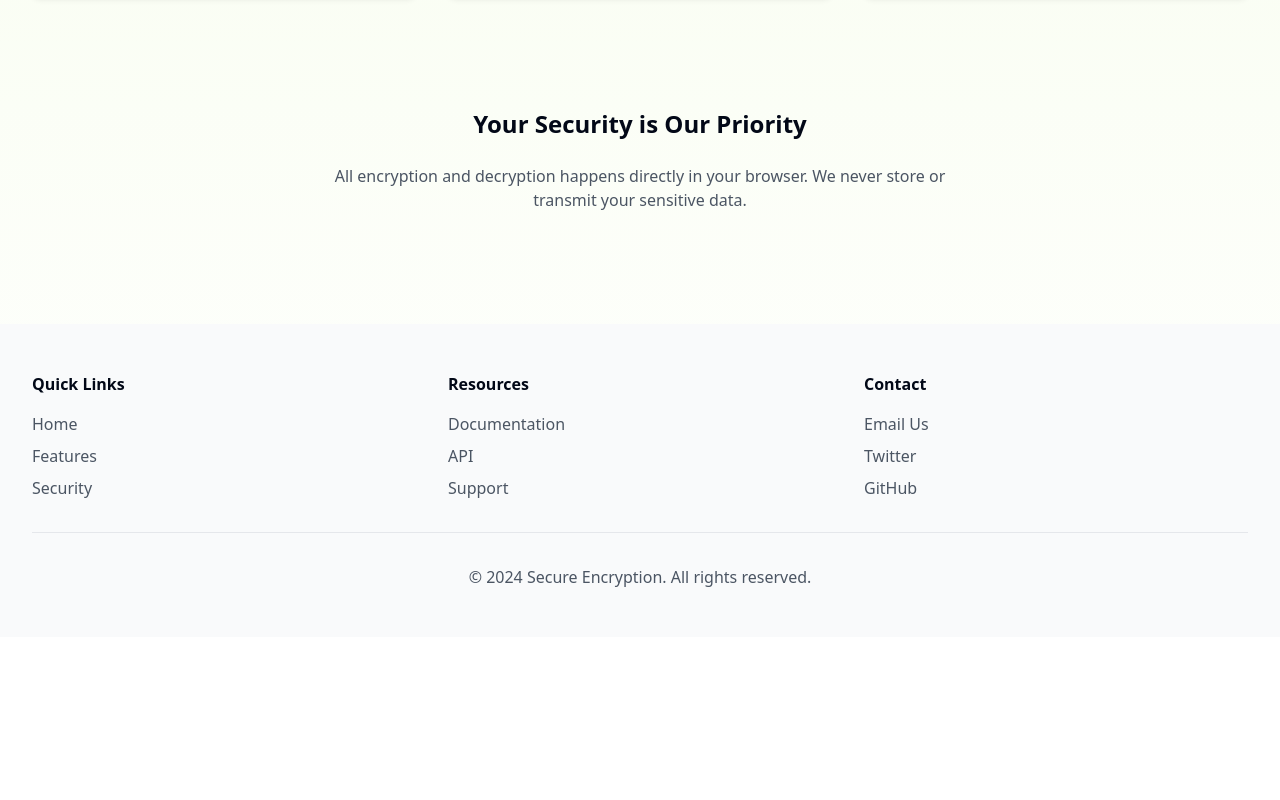
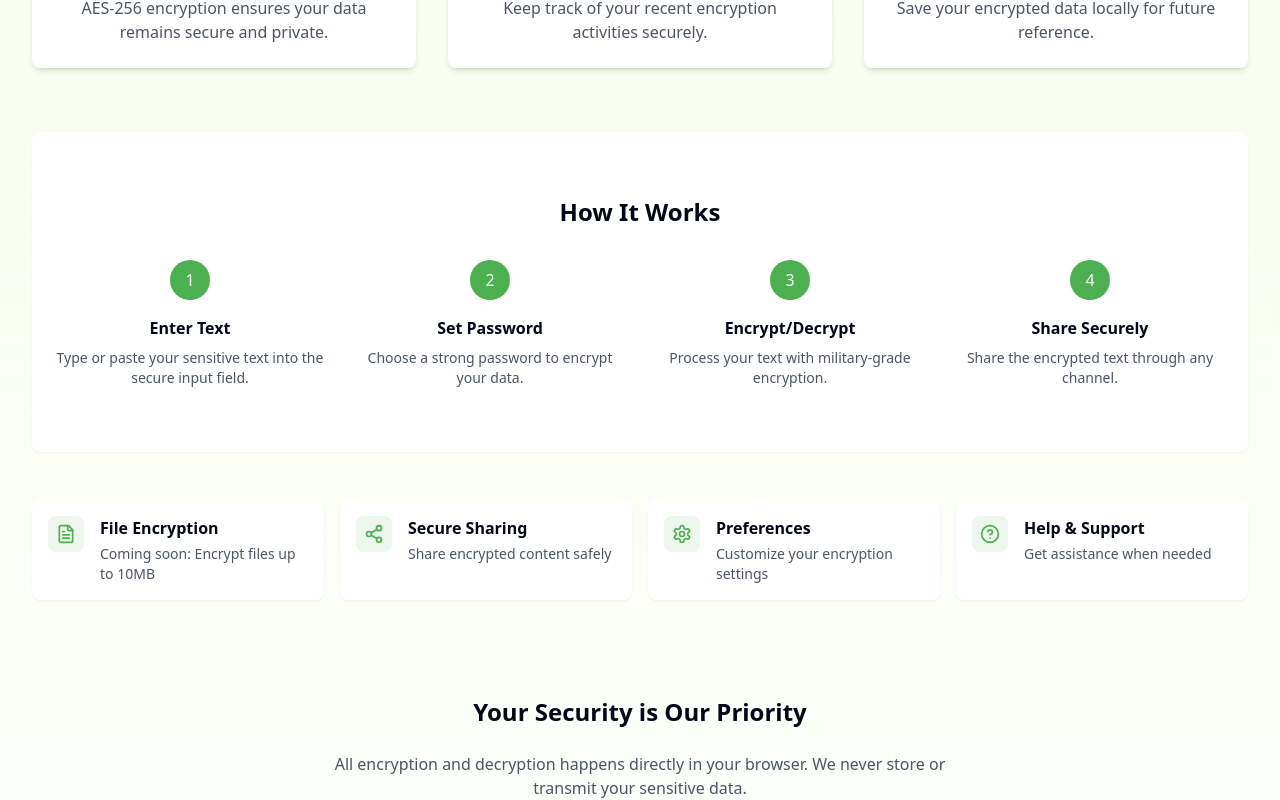
Before and after one commit to 1kelly-dickson/secure-greenspace, a React (Vite) app: page / in a window 1280 px wide. Shown: the part 1080-1880 px from the top of the page. Before the commit the page ends 1717 px from the top, so only its background shows below. Built offline with nearby package versions, Linux system fonts and the light colour scheme.

Commit message:
Add additional features for users
Implemented various enhancements to improve user experience and functionality in the encryption web application, making it more user-friendly and feature-rich.
[skip gpt_engineer]

```diff
--- a/src/pages/Index.tsx
+++ b/src/pages/Index.tsx
@@ -1,18 +1,20 @@
 import EncryptionCard from "@/components/EncryptionCard";
-import { Shield, Lock, History, Download, Share2 } from "lucide-react";
+import { Shield, Lock, History, Download, Share2, Info, FileText, Settings, HelpCircle } from "lucide-react";
 import { Button } from "@/components/ui/button";
+import { Tabs, TabsContent, TabsList, TabsTrigger } from "@/components/ui/tabs";
 
 const Index = () => {
   return (
     <div className="min-h-screen bg-gradient-to-b from-primary-light to-white">
       {/* Hero Section */}
       <header className="py-12 px-4 sm:px-6 md:px-8 text-center">
+        <div className="animate-fade-in">
           <h1 className="text-4xl font-bold text-gray-900 mb-4">Secure Text Encryption</h1>
           <p className="text-lg text-gray-600 max-w-2xl mx-auto mb-8">
             Encrypt and decrypt your sensitive text using strong AES-256 encryption.
             Your data never leaves your browser.
           </p>
-        <div className="flex justify-center gap-4 mb-12">
+          <div className="flex flex-wrap justify-center gap-4 mb-12">
             <Button size="lg" className="gap-2">
               <Lock className="w-4 h-4" />
               Get Started
@@ -21,11 +23,25 @@ const Index = () => {
               Learn More
             </Button>
           </div>
+        </div>
       </header>
 
       {/* Main Content */}
       <main className="max-w-7xl mx-auto px-4 sm:px-6 md:px-8">
+        <Tabs defaultValue="encrypt" className="space-y-8">
+          <TabsList className="grid w-full max-w-md mx-auto grid-cols-2">
+            <TabsTrigger value="encrypt">Encrypt</TabsTrigger>
+            <TabsTrigger value="decrypt">Decrypt</TabsTrigger>
+          </TabsList>
+
+          <TabsContent value="encrypt" className="space-y-8">
             <EncryptionCard />
+          </TabsContent>
+
+          <TabsContent value="decrypt" className="space-y-8">
+            <EncryptionCard />
+          </TabsContent>
+        </Tabs>
 
         {/* Features Section */}
         <section className="py-16">
@@ -45,6 +61,59 @@ const Index = () => {
               icon={Download}
               title="Export & Backup"
               description="Save your encrypted data locally for future reference."
+            />
+          </div>
+        </section>
+
+        {/* How It Works Section */}
+        <section className="py-16 bg-white rounded-lg shadow-sm">
+          <h2 className="text-2xl font-bold text-center mb-8">How It Works</h2>
+          <div className="grid grid-cols-1 md:grid-cols-4 gap-8 px-6">
+            <StepCard
+              number="1"
+              title="Enter Text"
+              description="Type or paste your sensitive text into the secure input field."
+            />
+            <StepCard
+              number="2"
+              title="Set Password"
+              description="Choose a strong password to encrypt your data."
+            />
+            <StepCard
+              number="3"
+              title="Encrypt/Decrypt"
+              description="Process your text with military-grade encryption."
+            />
+            <StepCard
+              number="4"
+              title="Share Securely"
+              description="Share the encrypted text through any channel."
+            />
+          </div>
+        </section>
+
+        {/* Quick Actions */}
+        <section className="py-12">
+          <div className="grid grid-cols-1 sm:grid-cols-2 lg:grid-cols-4 gap-4">
+            <QuickActionCard
+              icon={FileText}
+              title="File Encryption"
+              description="Coming soon: Encrypt files up to 10MB"
+            />
+            <QuickActionCard
+              icon={Share2}
+              title="Secure Sharing"
+              description="Share encrypted content safely"
+            />
+            <QuickActionCard
+              icon={Settings}
+              title="Preferences"
+              description="Customize your encryption settings"
+            />
+            <QuickActionCard
+              icon={HelpCircle}
+              title="Help & Support"
+              description="Get assistance when needed"
             />
           </div>
         </section>
@@ -110,4 +179,34 @@ const FeatureCard = ({ icon: Icon, title, description }: { icon: any; title: str
   );
 };
 
+// Step Card Component
+const StepCard = ({ number, title, description }: { number: string; title: string; description: string }) => {
+  return (
+    <div className="text-center">
+      <div className="w-10 h-10 bg-primary text-white rounded-full flex items-center justify-center mx-auto mb-4">
+        {number}
+      </div>
+      <h3 className="font-semibold mb-2">{title}</h3>
+      <p className="text-sm text-gray-600">{description}</p>
+    </div>
+  );
+};
+
+// Quick Action Card Component
+const QuickActionCard = ({ icon: Icon, title, description }: { icon: any; title: string; description: string }) => {
+  return (
+    <div className="p-4 bg-white rounded-lg shadow-sm hover:shadow-md transition-shadow">
+      <div className="flex items-start space-x-4">
+        <div className="p-2 bg-primary/10 rounded-lg">
+          <Icon className="w-5 h-5 text-primary" />
+        </div>
+        <div>
+          <h3 className="font-semibold mb-1">{title}</h3>
+          <p className="text-sm text-gray-600">{description}</p>
+        </div>
+      </div>
+    </div>
+  );
+};
+
 export default Index;
```
Lines whose indentation alone changed are shown as unchanged.
